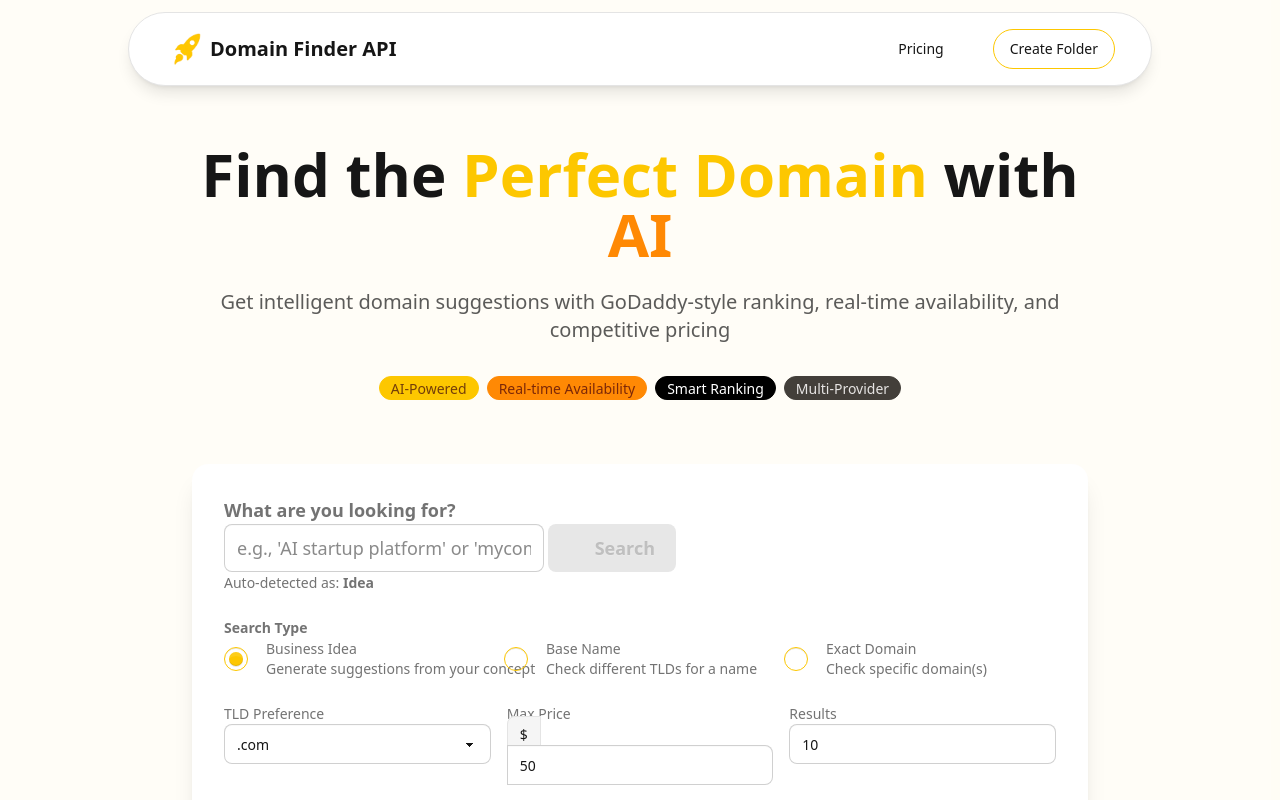
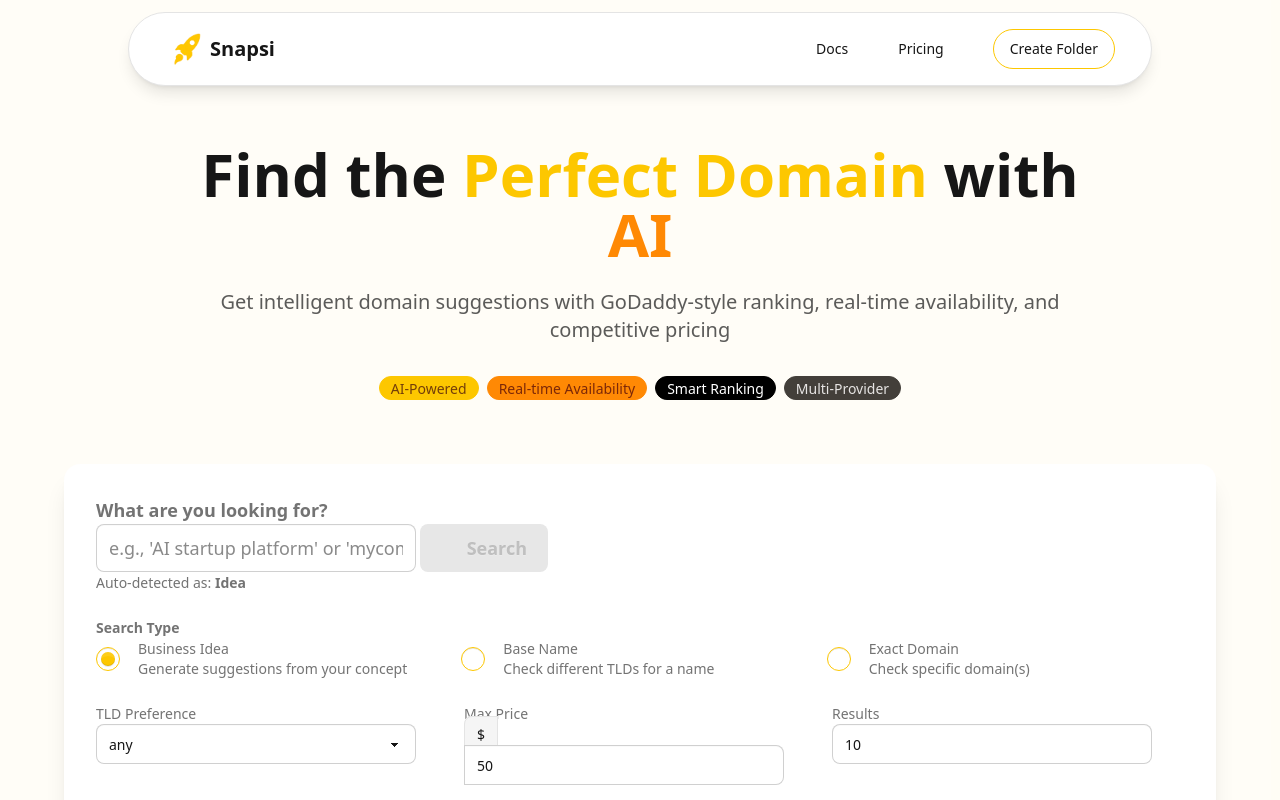
Before and after one commit to CometBlazer/snapsi, a SvelteKit app: page / in a window 1280 px wide. Shown: the top 800 px of the page. Built offline with nearby package versions, Linux system fonts and the light colour scheme; some icons are missing.

Commit message:
fix: Update WebsiteName to "Snapsi" and modify navigation and domain preferences for improved user experience

```diff
--- a/src/config.ts
+++ b/src/config.ts
@@ -1,5 +1,5 @@
 // src/config.ts
-export const WebsiteName = "Domain Finder API";
+export const WebsiteName = "Snapsi";
 export const WebsiteDescription = "Find the perfect domain name with suggestions, intelligent ranking, and real-time availability checking";
 export const WebsiteBaseUrl = "https://snapsi.me"; // Update this to your actual domain
 
--- a/src/routes/+layout.svelte
+++ b/src/routes/+layout.svelte
@@ -9,7 +9,7 @@
 
 	// Define navItems if not provided by siteConfig
 	const navItems = [
-	  // { href: "/blog", label: "Blog" },
+	  { href: "/docs", label: "Docs" },
 	  { href: "/pricing", label: "Pricing" },
 	  // { href: "/", label: "Contact Us" },
 	  // { href: "/search", label: "Search" },
--- a/src/routes/+page.svelte
+++ b/src/routes/+page.svelte
@@ -23,7 +23,7 @@
   let inputType: 'idea' | 'exact_name' | 'base_name' = 'idea';
   let field = '';
   let style: 'short' | 'brandable' | 'keyword' | 'creative' | 'professional' = 'brandable';
-  let domainPreference = '.com';
+  let domainPreference = 'any';
   let providerPreference: 'name.com' | 'porkbun' | 'any' = 'name.com';
   let maxPrice = 50;
   let numChoices = 10;
@@ -113,8 +113,8 @@
   ];
 
   const tldOptions = [
-    '.com', '.io', '.ai', '.app', '.dev', '.net', '.org', '.co',
-    '.tech', '.online', '.site', '.store', '.shop', 'any'
+    'any', '.com', '.io', '.ai', '.app', '.dev', '.net', '.org', '.co',
+    '.tech', '.online', '.site', '.store', '.shop'
   ];
 </script>
 
@@ -152,7 +152,7 @@
   </div>
 
   <!-- Search Form -->
-  <div class="card bg-base-100 shadow-xl max-w-4xl mx-auto mb-8">
+  <div class="card bg-base-100 shadow-xl max-w-6xl mx-auto mb-8">
     <div class="card-body p-8">
       <form on:submit|preventDefault={handleSearch} class="space-y-6">
         <!-- Main Search Input -->
```
